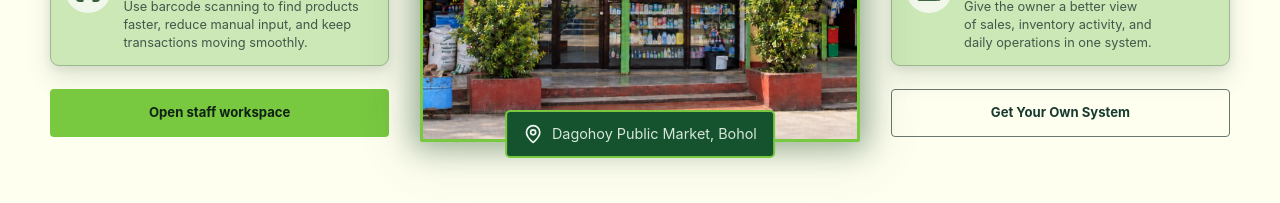
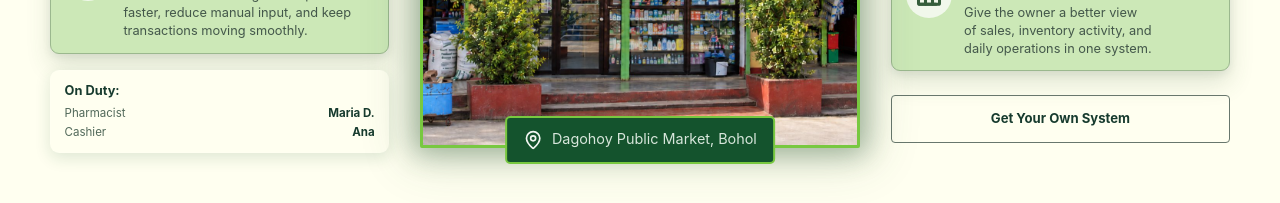
Before and after one commit to adrianniel/Dagohoy-Pharmacy-Web, a React (Vite) app: page / in a window 1280 px wide. Shown: the part 469-672 px from the top of the page. Built offline with nearby package versions, Linux system fonts and the light colour scheme; no server answers.

Commit message:
content: replace staff login CTA with on-duty card

```diff
--- a/src/components/landing/HeroSection.tsx
+++ b/src/components/landing/HeroSection.tsx
@@ -1,19 +1,18 @@
 import storefrontImage from '../../assets/dagohoy-pharmacy-storefront.jpg';
-import { Link, useLocation } from 'react-router-dom';
 import ChartBarIcon from './hovericons/chart-bar-icon';
 import HomeIcon from './hovericons/home-icon';
 import MapPinIcon from './hovericons/map-pin-icon';
 import ScanBarcodeIcon from './hovericons/scan-barcode-icon';
 import StackIcon from './hovericons/stack-icon';
 import type { PharmacyStatus } from './pharmacyTime';
+import type { StaffMember } from './types';
 
 interface HeroSectionProps {
   status: PharmacyStatus;
+  staff: StaffMember[];
 }
 
-export function HeroSection({ status }: HeroSectionProps) {
-  const location = useLocation();
-
+export function HeroSection({ status, staff }: HeroSectionProps) {
   return (
     <section className="landing-hero" id="home" aria-labelledby="landing-title">
       <div className="landing-hero__stage">
@@ -75,13 +74,17 @@ export function HeroSection({ status }: HeroSectionProps) {
                 transactions moving smoothly.
               </p>
             </article>
-            <Link
-              className="landing-hero__action landing-hero__action--primary"
-              to="/login"
-              state={{ backgroundLocation: location }}
-            >
-              Open staff workspace
-            </Link>
+            <div className="landing-hero__duty" aria-label="Staff on duty">
+              <strong>On Duty:</strong>
+              <ul>
+                {staff.map((person) => (
+                  <li key={person.role}>
+                    <span>{person.role}</span>
+                    <b>{person.displayName}</b>
+                  </li>
+                ))}
+              </ul>
+            </div>
           </aside>
 
           <aside className="landing-hero__side landing-hero__side--right">
--- a/src/landing-modern.css
+++ b/src/landing-modern.css
@@ -2002,3 +2002,47 @@
     font-size: 0.82rem;
   }
 }
+
+.landing-page .landing-hero__duty {
+  width: 100%;
+  padding: 0.7rem 0.85rem;
+  align-self: stretch;
+  border: 1px solid rgb(255 255 240 / 42%);
+  border-radius: 9px;
+  background: #fffff0;
+  box-shadow: 0 5px 16px rgb(20 83 45 / 14%);
+  color: #173b2e;
+  text-align: start;
+}
+
+.landing-page .landing-hero__duty > strong {
+  display: block;
+  margin-bottom: 0.35rem;
+  font-size: 0.8rem;
+}
+
+.landing-page .landing-hero__duty ul {
+  margin: 0;
+  padding: 0;
+  display: grid;
+  gap: 0.25rem;
+  list-style: none;
+}
+
+.landing-page .landing-hero__duty li {
+  display: flex;
+  align-items: baseline;
+  justify-content: space-between;
+  gap: 0.75rem;
+  font-size: 0.72rem;
+  line-height: 1.35;
+}
+
+.landing-page .landing-hero__duty li span {
+  color: #52695a;
+}
+
+.landing-page .landing-hero__duty li b {
+  color: #173b2e;
+  font-weight: 700;
+}
--- a/src/pages/LandingPage.tsx
+++ b/src/pages/LandingPage.tsx
@@ -25,7 +25,7 @@ export function LandingPage() {
       </a>
       <LandingNav />
       <main id="landing-main">
-        <HeroSection status={status} />
+        <HeroSection status={status} staff={staffOnDuty} />
         <section className="landing-pharmacy-overview" aria-labelledby="visit-heading">
           <div className="landing-overview-heading">
             <p className="eyebrow">At a glance</p>
```
